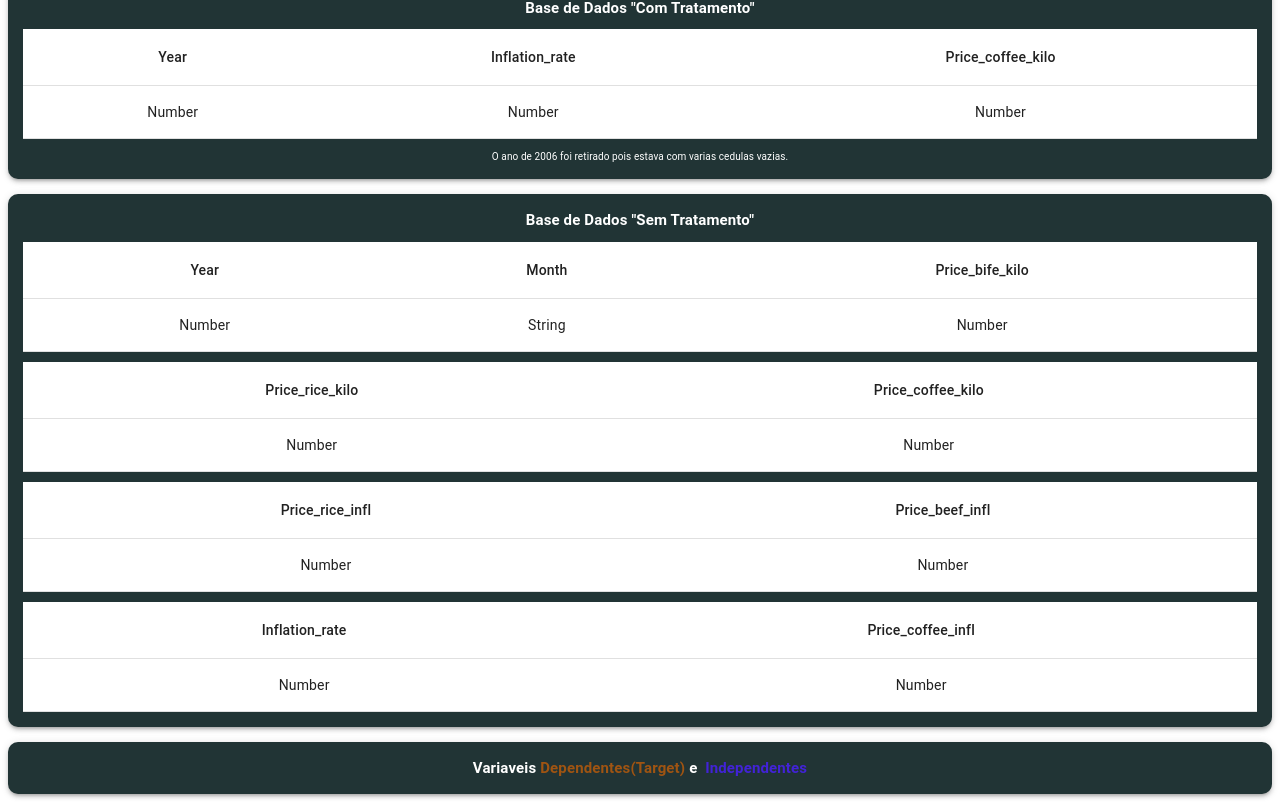
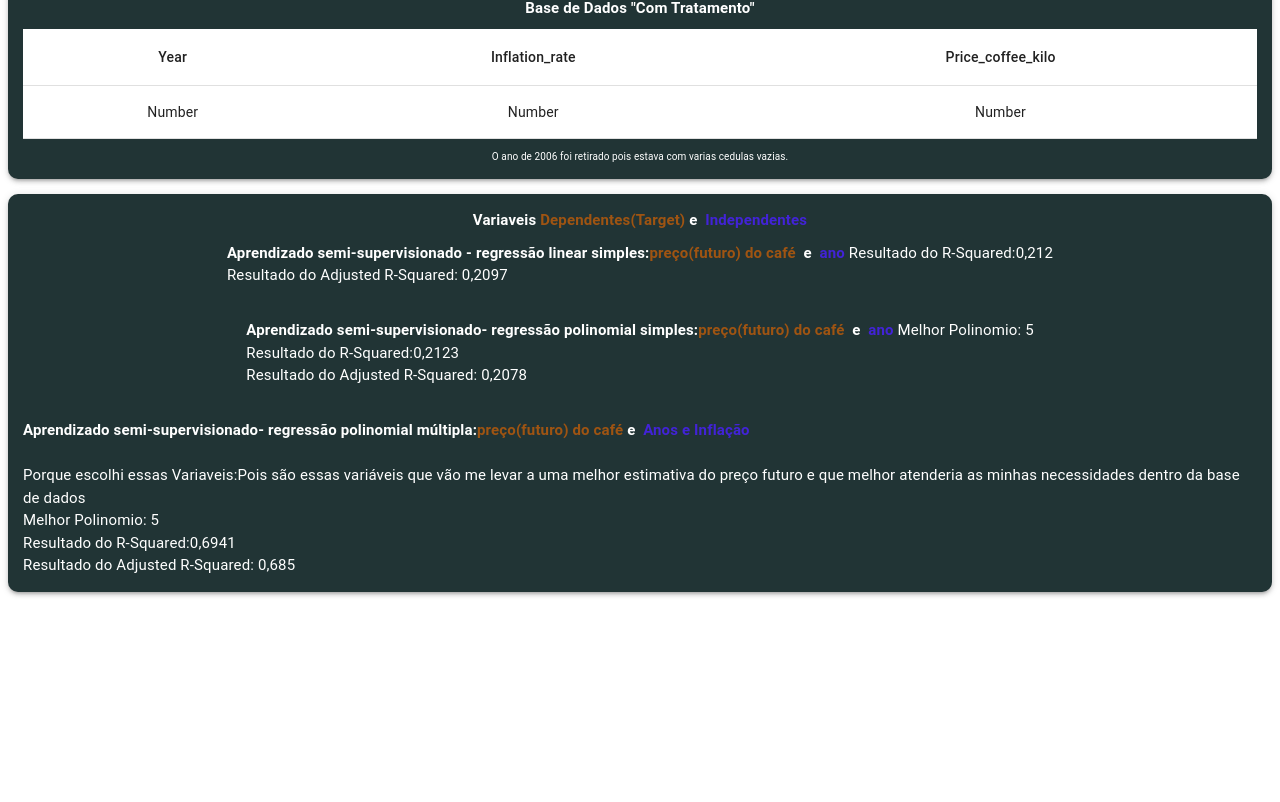
Before and after one commit to mateusaugust/inteligenciaDeNegocio, a React (Vite) app: page / in a window 1280 px wide. Shown: the part 855-1657 px from the top of the page. After the commit the page ends 1455 px from the top, so only its background shows below. Built offline with nearby package versions, Linux system fonts and the light colour scheme.

Commit message:
feat: adição dos tipos de calculos e variaveis

```diff
--- a/src/Components/About.tsx
+++ b/src/Components/About.tsx
@@ -87,9 +87,8 @@ export const About = () => {
           <b>Base de Dados "Sem Tratamento"</b>
         </Typography>
 
-        <DataNoFilterTable/>
+        <DataNoFilterTable />
       </Box>
-
 
       <Box
         sx={{
@@ -109,13 +108,12 @@ export const About = () => {
           <b>Base de Dados "Com Tratamento"</b>
         </Typography>
 
-        <DataWithFilter/>
-
+        <DataWithFilter />
 
         <Typography
           sx={{ color: "white", fontSize: "10px", textAlign: "justify" }}
         >
-         O ano de 2006 foi retirado pois estava com varias cedulas vazias.
+          O ano de 2006 foi retirado pois estava com varias cedulas vazias.
         </Typography>
       </Box>
 
@@ -134,34 +132,61 @@ export const About = () => {
         <Typography
           sx={{ color: "white", textAlign: "center", fontSize: "15px" }}
         >
-          <b>Base de Dados "Sem Tratamento"</b>
+          <b>
+            Variaveis{" "}
+            <span style={{ color: "#9f5412" }}>Dependentes(Target)</span>
+            &nbsp;e &nbsp;
+            <span style={{ color: "#4223d7" }}>Independentes</span>
+          </b>
         </Typography>
 
-        <DataNoFilterTable/>
-      </Box>
-
-
-      <Box
-        sx={{
-          backgroundColor: "#213435",
-          borderRadius: "10px",
-          boxShadow: 3,
-          padding: "15px",
-          gap: "10px",
-          display: "flex",
-          flexDirection: "column",
-          alignItems: "center",
-        }}
-      >
-        <Typography
-          sx={{ color: "white", textAlign: "center", fontSize: "15px" }}
-        >
-          <b>Variaveis <span style={{color:'#9f5412'}}>Dependentes(Target)</span>
-          &nbsp;e &nbsp;
-          <span style={{color:'#4223d7'}}>Independentes</span></b>
+        <Typography sx={{ color: "white", fontSize: "15px" }}>
+          <b>
+            Aprendizado semi-supervisionado - regressão linear simples:
+            <span style={{ color: "#9f5412" }}>preço(futuro) do café</span>{" "}
+            &nbsp;e &nbsp;
+            <span style={{ color: "#4223d7" }}>ano</span>{" "}
+          </b>
+          Resultado do R-Squared:0,212
+          <br />
+          Resultado do Adjusted R-Squared: 0,2097
         </Typography>
 
+        <Typography sx={{ color: "white", fontSize: "15px" }}>
+        <br/>
+          <b>
+            Aprendizado semi-supervisionado- regressão polinomial simples:
+            <span style={{ color: "#9f5412" }}>preço(futuro) do café</span>{" "}
+            &nbsp;e &nbsp;
+            <span style={{ color: "#4223d7" }}>ano</span>{" "}
+          </b>
+          Melhor Polinomio: 5<br />
+          Resultado do R-Squared:0,2123
+          <br />
+          Resultado do Adjusted R-Squared: 0,2078
+        </Typography>
 
+        <Typography sx={{ color: "white", fontSize: "15px" }}>
+        <br/>
+
+          <b>
+            Aprendizado semi-supervisionado- regressão polinomial múltipla:
+            <span style={{ color: "#9f5412" }}>preço(futuro) do café</span>
+            &nbsp;e &nbsp;
+            <span style={{ color: "#4223d7" }}>Anos e Inflação</span>
+          </b>
+          <br/>
+          <br/>
+          Porque escolhi essas Variaveis:Pois são essas variáveis que vão me
+          levar a uma melhor estimativa do preço futuro e que melhor atenderia
+          as minhas necessidades dentro da base de dados
+          <br/>
+          Melhor Polinomio: 5
+          <br />
+          Resultado do R-Squared:0,6941
+          <br />
+          Resultado do Adjusted R-Squared: 0,685
+        </Typography>
       </Box>
     </Box>
   );
```
